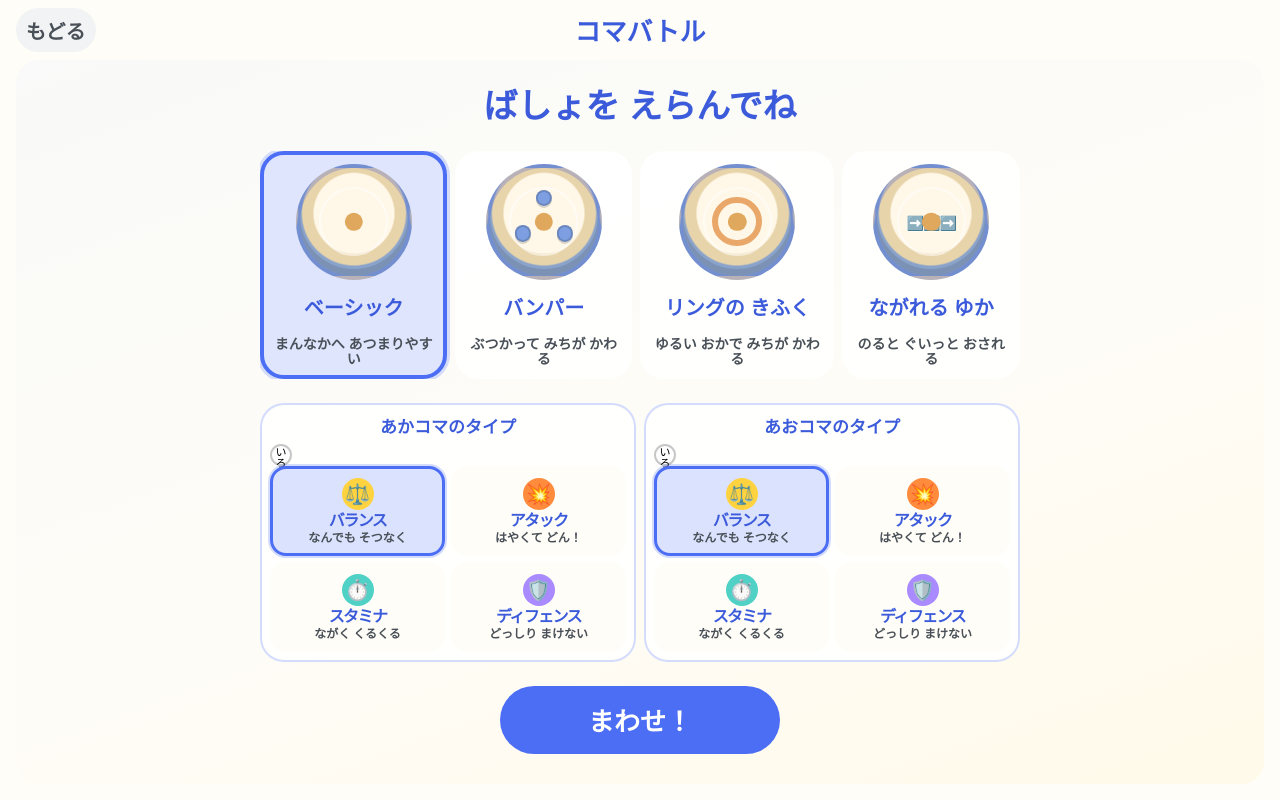
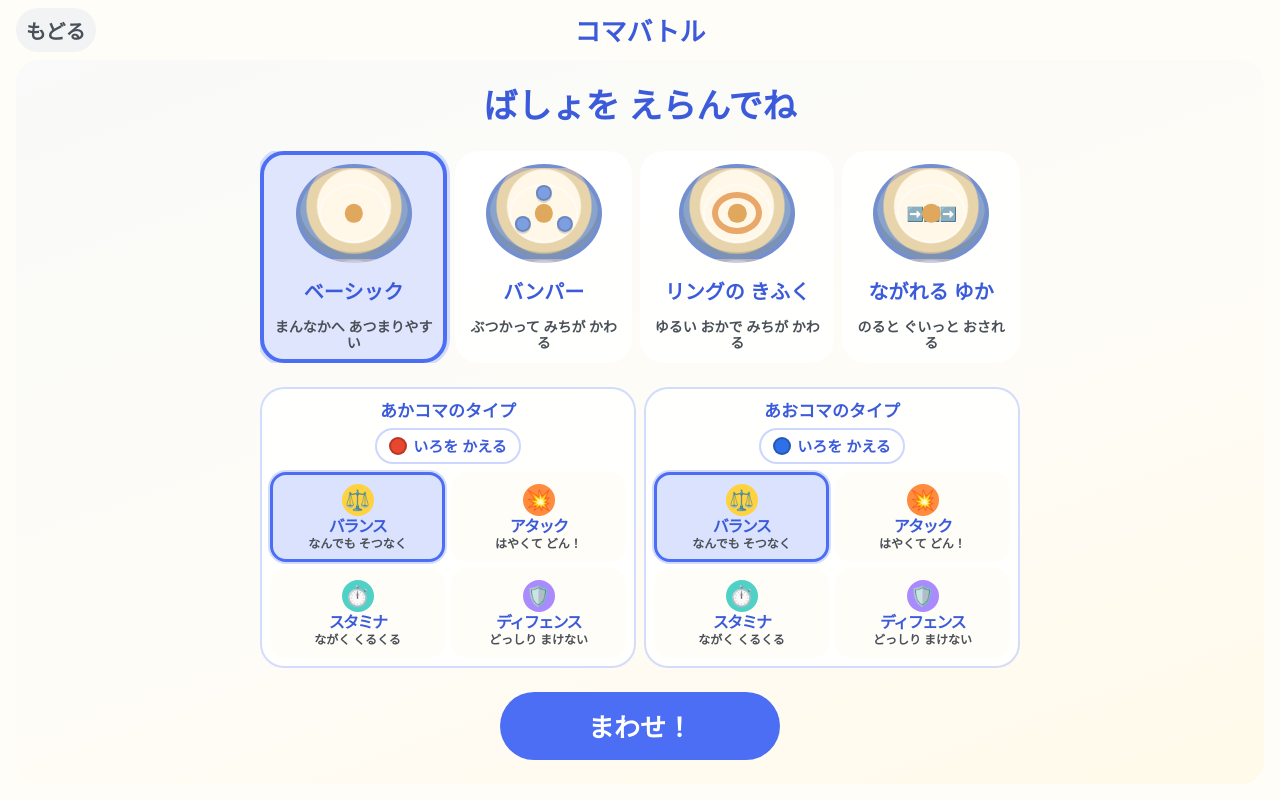
Before and after one commit to KoheiKasahara/kids-playground, a React (Vite) app: page /games/koma-battle in a window 1280 px wide. Shown: the top 800 px of the page. Built offline with nearby package versions, Linux system fonts and the light colour scheme.

Commit message:
コマバトルの色変更ボタンを分かりやすく表示

```diff
--- a/src/games/koma-battle/KomaBattlePlay.module.css
+++ b/src/games/koma-battle/KomaBattlePlay.module.css
@@ -144,13 +144,6 @@
   font-weight: 700;
 }
 
-.countChoices {
-  display: flex;
-  gap: var(--space-md);
-  flex-wrap: wrap;
-  justify-content: center;
-}
-
 .typePickers {
   display: grid;
   grid-template-columns: repeat(2, minmax(0, 1fr));
@@ -166,12 +159,16 @@
   background: color-mix(in srgb, var(--color-surface) 86%, transparent);
 }
 
+.typePickerHeader {
+  display: flex;
+  flex-direction: column;
+  align-items: center;
+  gap: 6px;
+  margin-bottom: 8px;
+}
+
 .typePickerTitle {
-  display: flex;
-  align-items: center;
-  justify-content: center;
-  gap: 6px;
-  margin: 0 0 6px;
+  margin: 0;
   color: var(--color-primary-dark);
   font-size: clamp(13px, 3.6vw, 17px);
   font-weight: 900;
@@ -307,19 +304,31 @@
   font-weight: 900;
 }
 
-/* コマ選択画面の見出しに置く、いろ選択の起動ボタン。 */
+/* 各コマ欄に常時表示する、色変更の起動ボタン。色見本と文字をセットで見せる。 */
 .colorPickerButton {
-  display: grid;
-  width: 22px;
-  height: 22px;
-  padding: 0;
+  display: inline-flex;
+  min-height: 36px;
+  align-items: center;
+  justify-content: center;
+  gap: 6px;
+  padding: 4px 12px;
+  border: 2px solid color-mix(in srgb, var(--color-primary) 28%, transparent);
+  border-radius: var(--radius-round);
+  background: var(--color-surface);
+  color: var(--color-primary-dark);
+  font-size: clamp(12px, 3vw, 15px);
+  font-weight: 900;
+  line-height: 1;
+  white-space: nowrap;
+  cursor: pointer;
+}
+
+.colorPickerSwatch {
+  width: 18px;
+  height: 18px;
+  flex: 0 0 auto;
   border: 2px solid color-mix(in srgb, #000 22%, transparent);
   border-radius: 50%;
-  background: var(--color-surface);
-  place-items: center;
-  font-size: 11px;
-  line-height: 1;
-  cursor: pointer;
 }
 
 /* 押したときだけ全色を見せるモーダル。選択画面自体には常設しない。 */
@@ -422,31 +431,6 @@
   font-size: clamp(10px, 2.6vw, 12px);
   font-weight: 700;
   line-height: 1.1;
-}
-
-/* 幼児が押しやすいよう、選択肢もボタンも十分な大きさにする。 */
-.countButton {
-  min-width: 116px;
-  min-height: 116px;
-  padding: var(--space-sm);
-  border: 4px solid transparent;
-  border-radius: var(--radius-lg);
-  background: var(--color-surface);
-  color: var(--color-primary-dark);
-  font-size: clamp(15px, 4vw, 19px);
-  font-weight: 900;
-  cursor: pointer;
-}
-
-.countButtonSelected {
-  border-color: var(--color-primary);
-  background: color-mix(in srgb, var(--color-primary) 20%, var(--color-surface));
-}
-
-.countEmoji {
-  display: block;
-  font-size: clamp(30px, 9vw, 42px);
-  line-height: 1.2;
 }
 
 .primaryButton {
```
